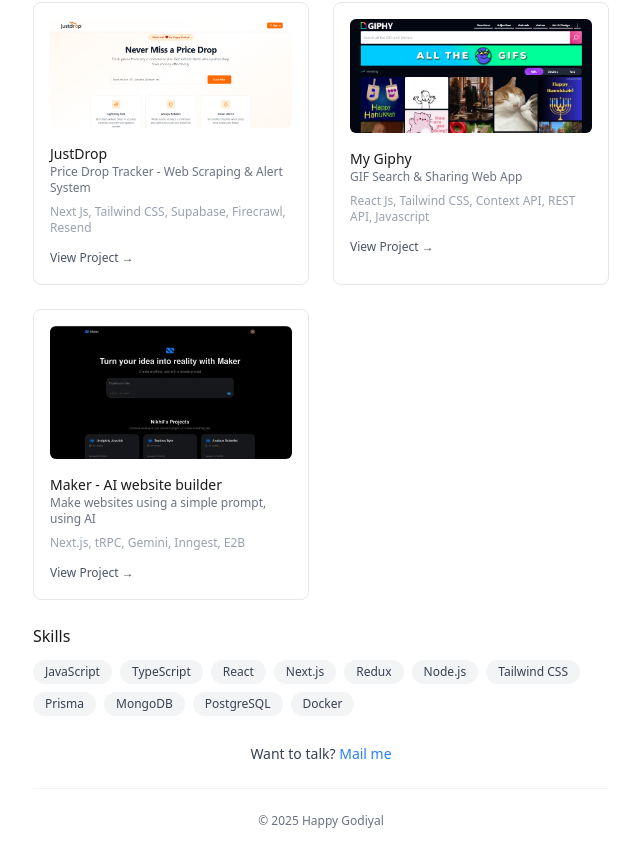
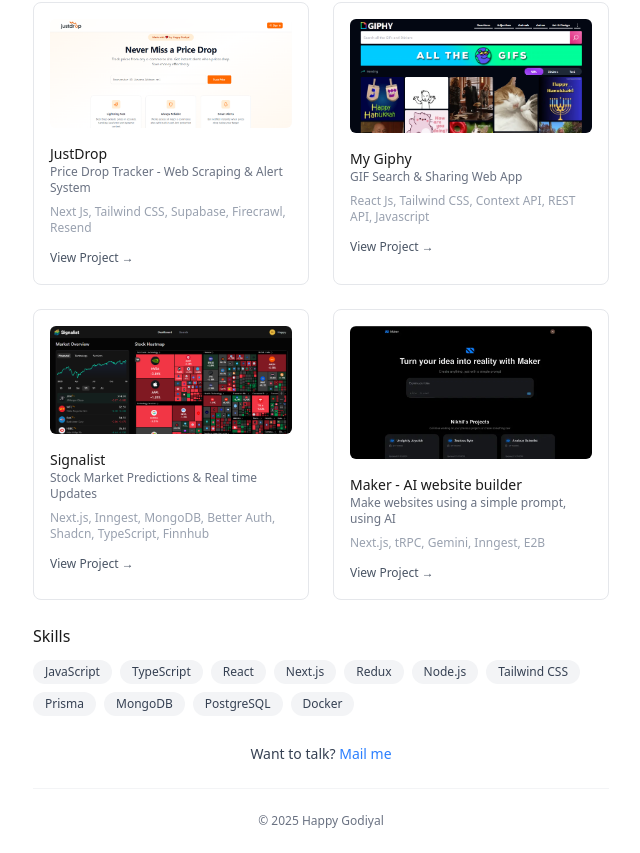
Before and after one commit to HappyGodiyal/portfolio, a React (Vite) app: page / in a window 1280 px wide. Shown: the part 1310-2163 px from the top of the page, without its empty margins (319-959 px from the left). Built offline with nearby package versions, Linux system fonts and the light colour scheme.

Commit message:
new project added

```diff
--- a/src/components/Projects.jsx
+++ b/src/components/Projects.jsx
@@ -3,6 +3,7 @@
 import rabbit from '../assets/rabbit.png'
 import maker from '../assets/maker.webp'
 import justdrop from '../assets/justdrop.png'
+import signalist from '../assets/signalist.png'
 
 const Projects = () => {
 
@@ -39,6 +40,14 @@
             tech: " React Js, Tailwind CSS, Context API, REST API, Javascript",
             image: giphy,
             link: "https://happygiphy.netlify.app",
+        },
+        {
+            title: "Signalist",
+            description:
+                "Stock Market Predictions & Real time Updates",
+            tech: "Next.js, Inngest, MongoDB, Better Auth, Shadcn, TypeScript, Finnhub",
+            image: signalist,
+            link: "https://signalist-ten-mu.vercel.app/",
         },
         {
             title: "Maker - AI website builder",
```
Also changed, not shown: src/assets/signalist.png (added).
